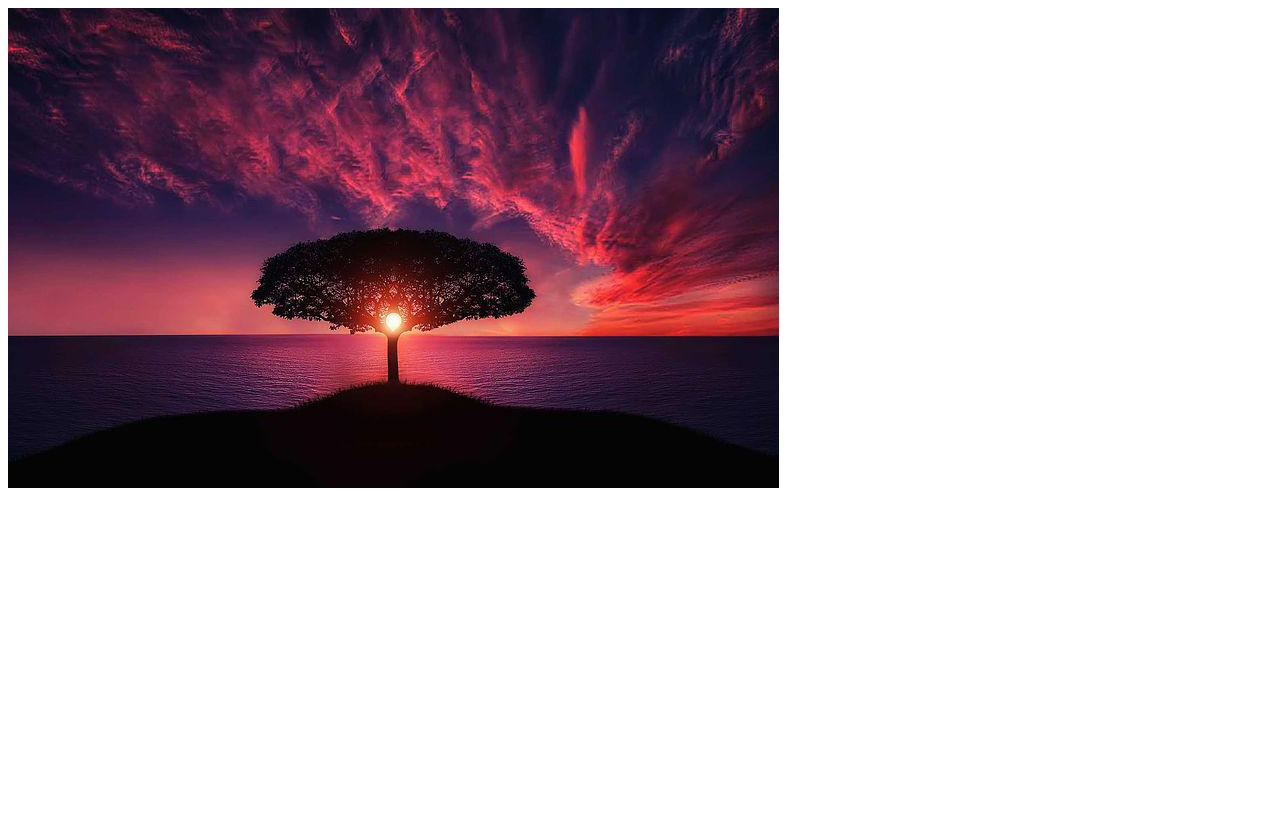
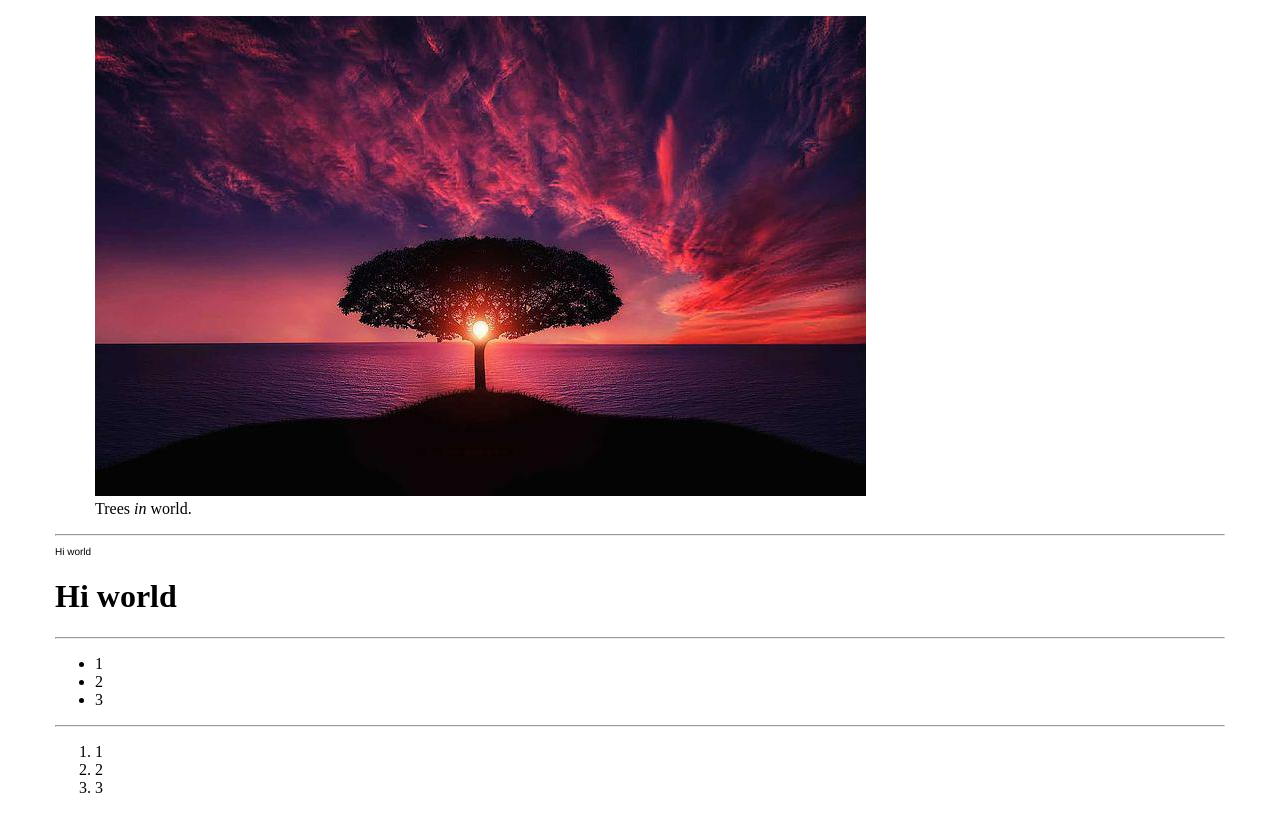
Before and after one commit to dmitry1232/html, a plain HTML site: page index.html in a window 1280 px wide. Drawn offline with Linux system fonts and the light colour scheme.

Commit message:
homework

```diff
--- a/index.html
+++ b/index.html
@@ -4,9 +4,30 @@
     <meta charset="UTF-8">
     <meta http-equiv="X-UA-Compatible" content="IE=edge">
     <meta name="viewport" content="width=device-width, initial-scale=1.0">
+    <link rel="stylesheet" type="text/css" href="style.css">
     <title>New site</title>
 </head>
 <body>
-    <img src="images/image1.png" alt="Image">
+    <div class="container">
+    <figure>
+        <img src="images/image1.png" alt="Image">
+        <figcaption>Trees <em>in</em> world.</figcaption>
+    </figure>
+    <hr>
+    <p>Hi world</p>
+    <h1>Hi world</h1>
+    <hr>
+    <ul>
+        <li>1</li>
+        <li>2</li>
+        <li>3</li>
+    </ul>
+    <hr>
+    <ol>
+        <li>1</li>
+        <li>2</li>
+        <li>3</li>
+    </ol>
+    </div>
 </body>
 </html>
--- /dev/null
+++ b/style.css
@@ -0,0 +1,16 @@
+h1 {
+    font-family: 'Times New Roman', Times, serif;
+}
+
+p {
+    font-family: 'Franklin Gothic Medium', 'Arial Narrow', Arial, sans-serif;
+    font-size: 10px;
+}
+
+.container {
+    max-width: 1170px;
+    margin-left: auto;
+    margin-right: auto;
+    padding-left: 16px;
+    padding-right: 16px;
+}
```
